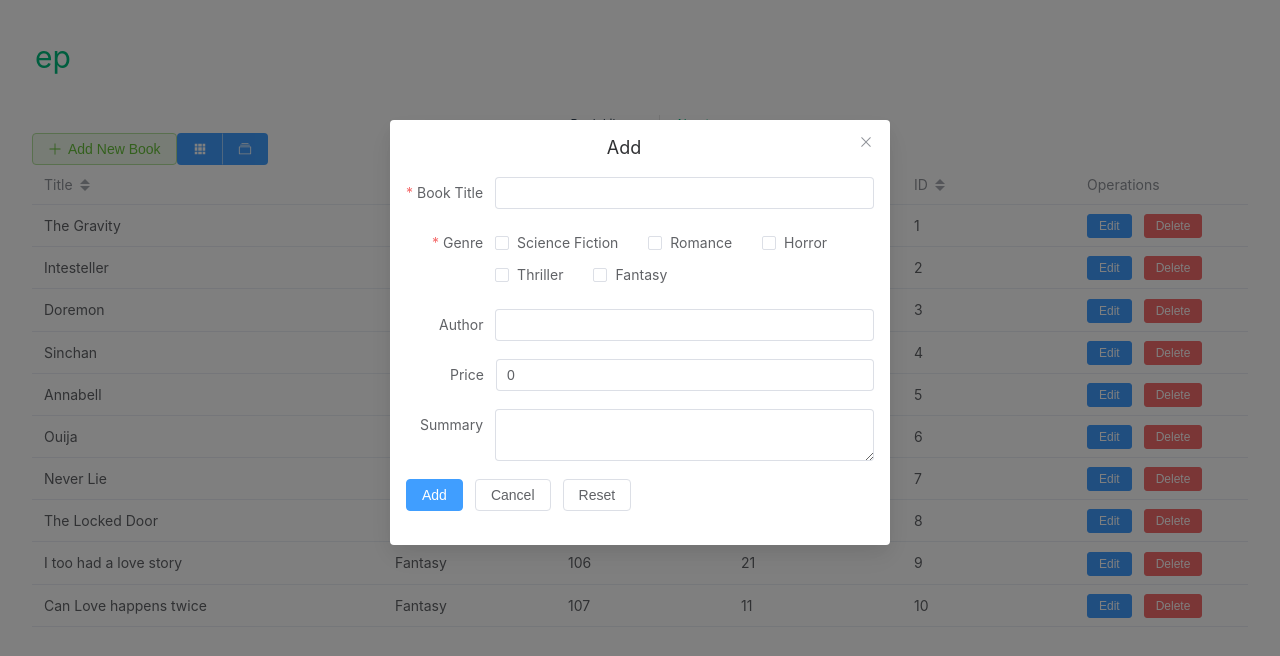
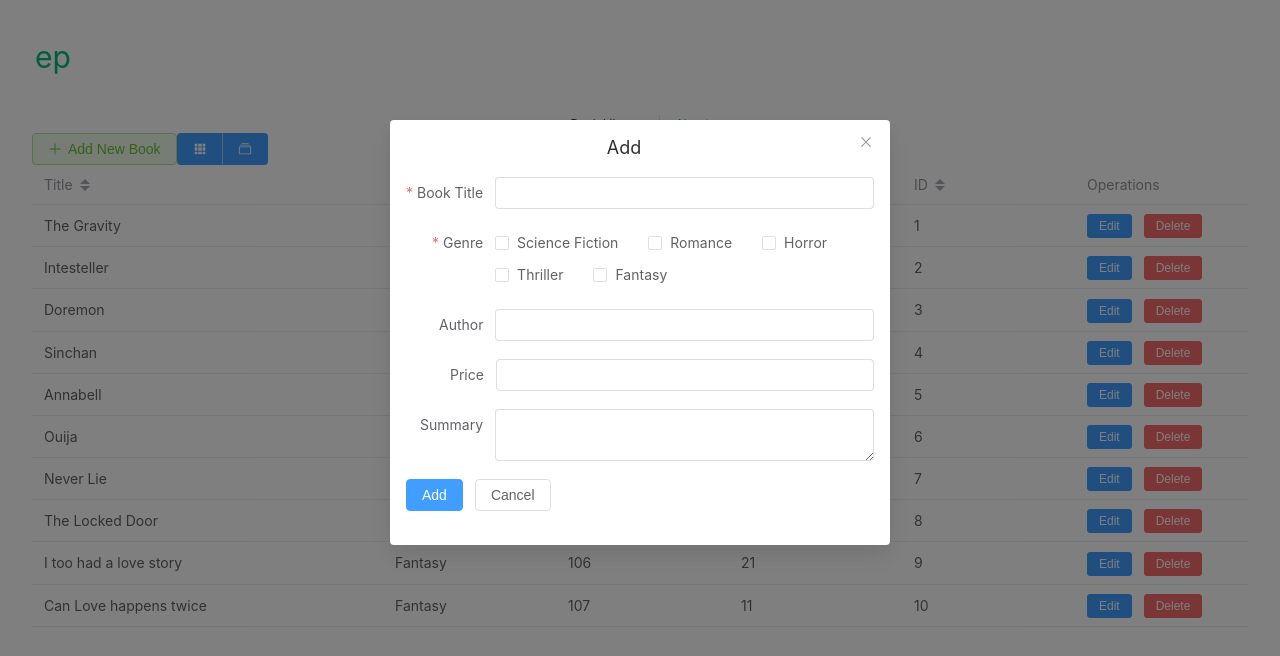
Before and after one commit to Akash5210/Book-Library, a Vue app: page / in a window 1280 px wide. Both pictures are taken after a click on the button "Add New Book". Shown: the top 656 px of the page. Built offline with nearby package versions, Linux system fonts and the light colour scheme.

Commit message:
code fixes for model

```diff
--- a/src/components/AddOrEditBook.vue
+++ b/src/components/AddOrEditBook.vue
@@ -1,13 +1,14 @@
 <template>
     <div>
-        <el-dialog v-if="dialogVisible" v-model="dialogVisible" :title="newBook.formData.btnStatus" width="500" destroy-on-close center>
-            <el-form ref="ruleFormRef" style="max-width: 600px" :model="newBook.formData" :rules="rules" label-width="auto"
+        <el-dialog v-if="newBook" v-model="dialogVisible" :title="newBook.btnStatus" width="500" center
+            @close="closeForm" @close-auto-focus="closeForm">
+            <el-form ref="ruleFormRef" style="max-width: 600px" :model="newBook" :rules="rules" label-width="auto"
                 class="demo-ruleForm" status-icon>
                 <el-form-item label="Book Title" prop="title">
-                <el-input v-model="newBook.formData.title" />
+                    <el-input v-model="newBook.title" />
                 </el-form-item>
                 <el-form-item label="Genre" prop="type">
-                <el-checkbox-group v-model="newBook.formData.type">
+                    <el-checkbox-group v-model="newBook.type">
                         <el-checkbox value="Science Fiction" name="type">
                             Science Fiction
                         </el-checkbox>
@@ -26,23 +27,23 @@
                     </el-checkbox-group>
                 </el-form-item>
                 <el-form-item label="Author" prop="author">
-                <el-input v-model="newBook.formData.author" />
+                    <el-input v-model="newBook.author" />
                 </el-form-item>
                 <el-form-item label="Price" prop="price">
-                <!-- <el-input-number v-model="newBook.formData.price" :min=0>
+                    <!-- <el-input-number v-model="newBook.price" :min=0>
                     <template #prefix>
                         <span>₹</span>
                     </template>
 </el-input-number> -->
-                <el-input v-model="newBook.formData.price" />
+                    <el-input v-model="newBook.price" />
                 </el-form-item>
                 <el-form-item label="Summary" prop="summary">
-                <el-input v-model="newBook.formData.summary" type="textarea" />
+                    <el-input v-model="newBook.summary" type="textarea" />
                 </el-form-item>
                 <el-form-item class="dialog-footer">
-                <el-button type="primary" @click="addItem(ruleFormRef)">{{ newBook.formData.btnStatus }}</el-button>
-                <el-button @click="$emit('changeFormVisibility', false)">Cancel</el-button>
-                <el-button @click="resetForm(ruleFormRef)">Reset</el-button>
+                    <el-button type="primary" @click="addItem(ruleFormRef)">{{ newBook.btnStatus }}</el-button>
+                    <el-button @click="closeForm">Cancel</el-button>
+                    <!-- <el-button @click="resetForm(ruleFormRef)">Reset</el-button> -->
                 </el-form-item>
             </el-form>
         </el-dialog>
@@ -50,15 +51,15 @@
 </template>
 
 <script setup>
-import { ref, computed, watch } from 'vue';
+import { ref, watch } from 'vue';
 
-const props = defineProps(['booksdata', 'isFormVisible', 'editBookData'])
+const props = defineProps(['booksdata', 'isFormVisible', 'modifyBookData'])
 const emit = defineEmits(['addBook', 'editBook', 'changeFormVisibility'])
 
 
 const ruleFormRef = ref()
-const newBook = ref({
-    formData: props.editBookData || {
+
+const formData = {
     id: "",
     title: '',
     type: [],
@@ -66,16 +67,19 @@ const newBook = ref({
     price: "",
     summary: "",
     btnStatus: "Add"
-    }
-})
-const dialogVisible = ref()
+};
 
-let isFormModalVisible = computed(()=>{
-    console.log("triggered");
-    dialogVisible.value = props.isFormVisible;
-})
-watch(isFormModalVisible, (currentValue)=>{
+const newBook = ref(formData);
+const dialogVisible = ref(false);
+
+watch(() => props.isFormVisible, (currentValue) => {
     dialogVisible.value = currentValue;
+}, { deep: true });
+
+watch(() => props.modifyBookData, (currentValue) => {
+    newBook.value = currentValue;
+    newBook.value["btnStatus"] = "Update";
+    dialogVisible.value = true;
 })
 
 const rules = ref({
@@ -105,17 +109,6 @@ const rules = ref({
     ],
 })
 
-// const addItem1 = async (formEl) => {
-//     if (!formEl) return
-//     await formEl.validate((valid, fields) => {
-//         if (valid) {
-//             console.log('submit!')
-//         } else {
-//             console.log('error submit!', fields)
-//         }
-//     })
-// }
-
 let addItem = async (formEl) => {
     if (!formEl) return
     await formEl.validate((valid, fields) => {
@@ -126,29 +119,27 @@ let addItem = async (formEl) => {
         }
     })
     const tempData = {
-        id: newBook.value.formData.btnStatus === "Add" ? Date.now() + Math.random() : newBook.value.formData.id,
-        title: newBook.value.formData.title,
-        type: newBook.value.formData.type,
-        author: newBook.value.formData.author,
-        price: newBook.value.formData.price,
-        summary: newBook.value.formData.summary
+        id: newBook.value.btnStatus === "Add" ? Date.now() + Math.random() : newBook.value.id,
+        title: newBook.value.title,
+        type: newBook.value.type,
+        author: newBook.value.author,
+        price: newBook.value.price,
+        summary: newBook.value.summary
     }
-    // console.log(tempData);
 
-    if (newBook.value.formData.btnStatus === "Add") {
+    if (newBook.value.btnStatus === "Add") {
         emit('addBook', tempData);
     } else {
         emit('editBook', tempData);
     }
     // resetValues();
     formEl.resetFields()
-    emit("changeFormVisibility", false)
-}
-const resetForm = (formEl) => {
-    console.log(formEl.formData)
-    if (!formEl) return
-    formEl.resetFields()
-    //emit("changeFormVisibility", false)
+    closeForm()
 }
 
+const closeForm = () => {
+    dialogVisible.value = false;
+    emit('changeFormVisibility', false)
+    newBook.value = formData
+}
 </script>
--- a/src/components/BookCardView.vue
+++ b/src/components/BookCardView.vue
@@ -33,6 +33,7 @@ import IconEdit from "./icons/IconEdit.vue";
 import IconDelete from "./icons/IconDelete.vue";
 
 
+
 const props = defineProps(['booksdata'])
 const emit = defineEmits(['removeBook', 'editBook'])
 
--- a/src/components/BookGridView.vue
+++ b/src/components/BookGridView.vue
@@ -21,13 +21,22 @@
       </el-table-column>
     </el-table>
   </div>
+  <AddOrEditBook
+    :modifyBook="modifyBook"
+  />
 </template>
 <script setup>
+import { ref } from 'vue';
+
+import AddOrEditBook from './AddOrEditBook.vue'
+
 const props = defineProps(['booksdata'])
-const emit = defineEmits(['removeBook', 'populateModal'])
+const emit = defineEmits(['removeBook', 'modifyBook'])
+
+const modifyBook = ref({});
 
 const handleEdit = (book) => {
-  emit('populateModal', book)
+  emit('modifyBook', {...book});
 }
 const handleDelete = (book) => {
   emit('removeBook', book.id)
--- a/src/components/Books.vue
+++ b/src/components/Books.vue
@@ -1,6 +1,6 @@
 <template>
   <div>
-    <el-button plain @click="changeFormVisibility(true)" type="success" :icon="Plus">Add New Book</el-button>
+    <el-button plain @click="isFormVisible = true" type="success" :icon="Plus">Add New Book</el-button>
     <el-button-group class="ml-4">
       <el-button type="primary" :icon="Grid" @click="currentView = 'grid'" />
       <el-button type="primary" :icon="Files" @click="currentView = 'card'" />
@@ -9,17 +9,19 @@
   <AddOrEditBook
     :booksdata="booksdata"
     :isFormVisible="isFormVisible"
-    :editBookData="editBookData"
+    :modifyBookData="modifyBookData"
     @changeFormVisibility="changeFormVisibility"
-    @addBook="addBook" @editBook="editBook"
+    @addBook="addBook"
+    @editBook="editBook"
   />
   <BookCardView
     v-if="currentView === 'card'"
     :booksdata="booksdata"
+    @modifyBook="modifyBook"
     @removeBook="removeBook"
     @editBook="editBook"
   />
-  <BookGridView v-if="currentView === 'grid'" :booksdata="booksdata" @removeBook="removeBook" @populateModal="populateModal"/>
+  <BookGridView v-if="currentView === 'grid'" :booksdata="booksdata" @removeBook="removeBook" @modifyBook="modifyBook"/>
 </template>
 
 <script setup>
@@ -34,30 +36,21 @@ import BookGridView from './BookGridView.vue'
 
 //publication date new property
 const booksdata = ref([
-  { id: 1, title: "The Gravity", type: ["Science Fiction"], author: "123", price: 10, summary: "testing1" },
-  { id: 2, title: "Intesteller", type: ["Science Fiction"], author: "456", price: 20, summary: "testing2"},
-  { id: 3, title: "Doremon", type: ["Romance"], author: "789", price: 25, summary: "testing3" },
-  { id: 4, title: "Sinchan", type: ["Romance"], author: "101", price: 15, summary: "testing1" },
-  { id: 5, title: "Annabell", type: ["Horror"], author: "102", price: 5, summary: "testing5" },
-  { id: 6, title: "Ouija", type: ["Horror"], author: "103", price: 100, summary: "testing1" },
-  { id: 7, title: "Never Lie", type: ["Thriller", "Horror"], author: "104", price: 12, summary: "testing5" },
-  { id: 8, title: "The Locked Door", type: ["Thriller", "Romance"], author: "105", price: 23, summary: "testing1" },
-  { id: 9, title: "I too had a love story", type: ["Fantasy"], author: "106", price: 21, summary: "testing12" },
-  { id: 10, title: "Can Love happens twice", type: ["Fantasy"], author: "107", price: 11, summary: "testing01" }
+  { id: 1, title: "The Gravity", type: ["Science Fiction"], author: "123", price: "10", summary: "testing1" },
+  { id: 2, title: "Intesteller", type: ["Science Fiction"], author: "456", price: "20", summary: "testing2"},
+  { id: 3, title: "Doremon", type: ["Romance"], author: "789", price: "25", summary: "testing3" },
+  { id: 4, title: "Sinchan", type: ["Romance"], author: "101", price: "15", summary: "testing1" },
+  { id: 5, title: "Annabell", type: ["Horror"], author: "102", price: "5", summary: "testing5" },
+  { id: 6, title: "Ouija", type: ["Horror"], author: "103", price: "100", summary: "testing1" },
+  { id: 7, title: "Never Lie", type: ["Thriller", "Horror"], author: "104", price: "12", summary: "testing5" },
+  { id: 8, title: "The Locked Door", type: ["Thriller", "Romance"], author: "105", price: "23", summary: "testing1" },
+  { id: 9, title: "I too had a love story", type: ["Fantasy"], author: "106", price: "21", summary: "testing12" },
+  { id: 10, title: "Can Love happens twice", type: ["Fantasy"], author: "107", price: "11", summary: "testing01" }
 ])
-
-const editBookData = ref({
-  id: "",
-  title: "",
-  type: [],
-  author: "",
-  price: 0,
-  summary: "",
-  btnStatus: "Add"
-})
 
 const currentView = ref("grid");
 const isFormVisible = ref(false);
+const modifyBookData = ref({});
 
 const changeFormVisibility = (currentValue)=>{
   isFormVisible.value = currentValue;
@@ -68,14 +61,15 @@ const addBook = (book) => {
   console.log("pushed", book)
 }
 
+const modifyBook = (book)=>{
+  modifyBookData.value = book;
+}
+
 const editBook = (currentBook) => {
   console.log(currentBook)
 
   booksdata.value.forEach(book => {
     if (book.id === currentBook.id) {
-      changeFormVisibility(true);
-
-
       book.title = currentBook.title;
       book.type = [...currentBook.type];
       book.author = currentBook.author;
@@ -85,34 +79,9 @@ const editBook = (currentBook) => {
   })
 }
 
-let populateModal = (book) => {
-  console.log(book)
-
-  editBookData.value.id = book.id;
-  editBookData.value.title = book.title;
-  editBookData.value.type = book.type;
-  editBookData.value.author = book.author;
-  editBookData.value.price = book.price;
-  editBookData.value.summary = book.summary;
-  editBookData.value.btnStatus = 'Update';
-
-  // changeFormVisibility(true);
-  isFormVisible.value = true;
-}
-
 let removeBook = (id) => {
   console.log(id);
   booksdata.value = booksdata.value.filter(book => book.id !== id);
 }
 
-// const resetValues = () => {
-//   editBookData.value = {
-//     id: "",
-//     book: "",
-//     bookType: "",
-//     author: "",
-//     price: 0,
-//     btnStatus: "Add"
-//   }
-// }
 </script>
```
Lines whose indentation alone changed are shown as unchanged.
